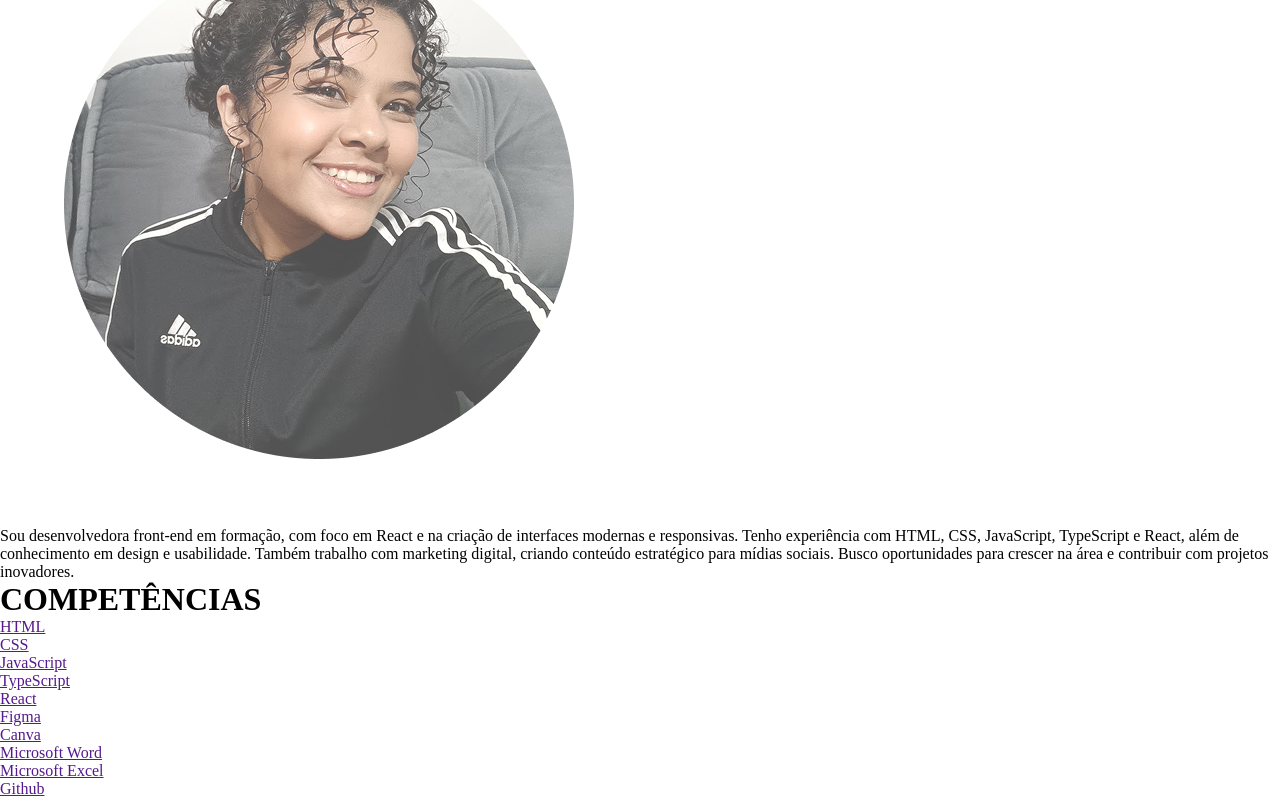
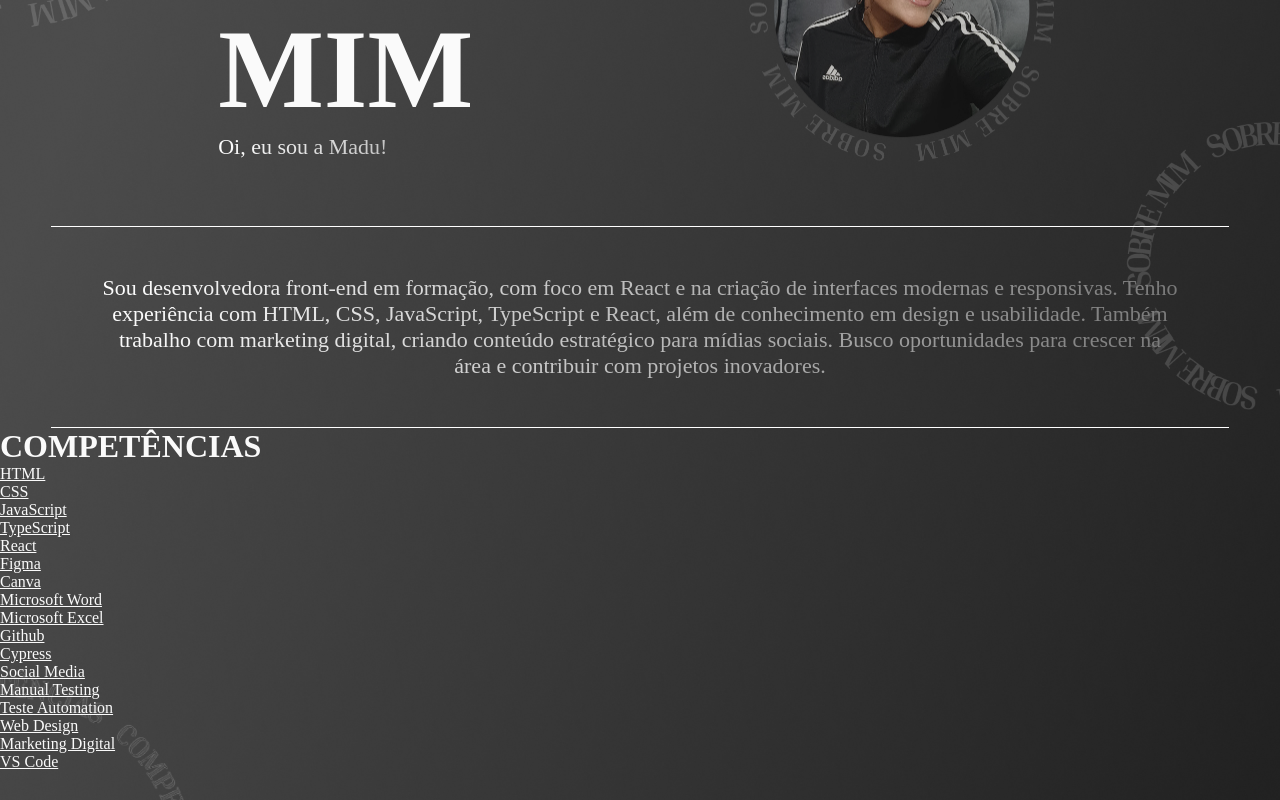
Before and after one commit to MaduReboucas/portifolio, a React (Vite) app: page /about-me in a window 1280 px wide. Shown: the part 280-1080 px from the top of the page. Built offline with nearby package versions, Linux system fonts and the light colour scheme; a web font is replaced by a local one.

Commit message:
Css Sobre mim

```diff
--- a/src/components/navbar/Navbar.css
+++ b/src/components/navbar/Navbar.css
@@ -18,6 +18,7 @@
 }
 .navbar-link h1 {
   font-size: 30px;
+  color: #fafafa;
 }
 
 .navbar-link {
--- a/src/routes/aboutme/AboutMe.css
+++ b/src/routes/aboutme/AboutMe.css
@@ -0,0 +1,55 @@
+.aboutme {
+  background-image: url("../../img/sobremim-backgorund.png");
+  background-repeat: no-repeat;
+  background-size: cover;
+  background-position: center;
+  padding-top: 1rem;
+  height: 100rem;
+}
+
+.normal-color {
+  color: #fafafa;
+}
+.degrade {
+  background: linear-gradient(to right, #ffffff, #787878);
+  -webkit-background-clip: text;
+  background-clip: text;
+  -webkit-text-fill-color: transparent;
+  color: transparent;
+  font-size: 22px;
+}
+
+/* main */
+
+.maintitle-container {
+  display: flex;
+  justify-content: center;
+  align-items: center;
+  padding: 2.5rem;
+}
+
+.maintitle {
+  padding-right: 9rem;
+}
+
+.maintitle h1 {
+  font-size: 7rem;
+}
+
+#me-img {
+  width: 20rem;
+  height: 20rem;
+  object-fit: contain;
+  margin-bottom: 1rem;
+}
+
+/* Descrição */
+
+.description {
+  text-align: center;
+  margin: auto;
+  padding: 3rem;
+  width: 92%;
+  border-top: 1px solid #ffffff;
+  border-bottom: 1px solid #ffffff;
+}
--- a/src/routes/aboutme/AboutMe.jsx
+++ b/src/routes/aboutme/AboutMe.jsx
@@ -10,17 +10,18 @@ const AboutMe = () => {
   return (
     <div className="aboutme">
       <Navbar />
+
       <div className="maintitle-container">
         <div className="maintitle">
-          <h1>
+          <h1 className="normal-color">
             SOBRE <br /> MIM
           </h1>
-          <p>Oi, eu sou a Madu!</p>
+          <p className="degrade">Oi, eu sou a Madu!</p>
         </div>
-        <img src={meImage} alt="foto-minha" />
+        <img src={meImage} alt="foto-minha" id="me-img" />
       </div>
       <div className="description">
-        <p>
+        <p className="degrade">
           Sou desenvolvedora front-end em formação, com foco em React e na
           criação de interfaces modernas e responsivas. Tenho experiência com
           HTML, CSS, JavaScript, TypeScript e React, além de conhecimento em
@@ -30,27 +31,57 @@ const AboutMe = () => {
         </p>
       </div>
       <div className="skils-containers">
-        <h1>COMPETÊNCIAS</h1>
+        <h1 className="normal-color">COMPETÊNCIAS</h1>
         <div className="skils">
           <div className="line-skils">
             <ul>
               <li>
-                <a href="">HTML</a>
+                <a
+                  className="normal-color"
+                  href="https://developer.mozilla.org/pt-BR/docs/Web/HTML"
+                >
+                  HTML
+                </a>
               </li>
               <li>
-                <a href="">CSS</a>
+                <a
+                  className="normal-color"
+                  href="https://developer.mozilla.org/pt-BR/docs/Web/CSS"
+                >
+                  CSS
+                </a>
               </li>
               <li>
-                <a href="">JavaScript</a>
+                <a
+                  className="normal-color"
+                  href="https://developer.mozilla.org/pt-BR/docs/Web/JavaScript"
+                >
+                  JavaScript
+                </a>
               </li>
               <li>
-                <a href="">TypeScript</a>
+                <a
+                  className="normal-color"
+                  href="https://developer.mozilla.org/en-US/docs/Glossary/TypeScript"
+                >
+                  TypeScript
+                </a>
               </li>
               <li>
-                <a href="">React</a>
+                <a
+                  className="normal-color"
+                  href="https://developer.mozilla.org/pt-BR/docs/Learn_web_development/Core/Frameworks_libraries/React_getting_started"
+                >
+                  React
+                </a>
               </li>
               <li>
-                <a href="">Figma</a>
+                <a
+                  className="normal-color"
+                  href="https://help.figma.com/hc/pt-br/articles/14563969806359-O-que-%C3%A9-o-Figma"
+                >
+                  Figma
+                </a>
               </li>
             </ul>
           </div>
@@ -58,19 +89,44 @@ const AboutMe = () => {
           <div className="line-skils">
             <ul>
               <li>
-                <a href="">Canva</a>
+                <a
+                  className="normal-color"
+                  href="https://www.canva.com/pt_br/about/"
+                >
+                  Canva
+                </a>
               </li>
               <li>
-                <a href="">Microsoft Word</a>
+                <a
+                  className="normal-color"
+                  href="https://support.microsoft.com/pt-br/word"
+                >
+                  Microsoft Word
+                </a>
               </li>
               <li>
-                <a href="">Microsoft Excel</a>
+                <a
+                  className="normal-color"
+                  href="https://support.microsoft.com/pt-br/office/o-que-%C3%A9-o-excel-94b00f50-5896-479c-b0c5-ff74603b35a3"
+                >
+                  Microsoft Excel
+                </a>
               </li>
               <li>
-                <a href="">Github</a>
+                <a
+                  className="normal-color"
+                  href="https://docs.github.com/pt/get-started/start-your-journey/about-github-and-git"
+                >
+                  Github
+                </a>
               </li>
               <li>
-                <a href="">Cypress</a>
+                <a
+                  className="normal-color"
+                  href="https://www.softdesign.com.br/blog/cypress_passo_a_passo_para_comecar_a_usar/"
+                >
+                  Cypress
+                </a>
               </li>
             </ul>
           </div>
@@ -78,16 +134,36 @@ const AboutMe = () => {
           <div className="line-skils">
             <ul>
               <li>
-                <a href="">Social Media</a>
+                <a
+                  className="normal-color"
+                  href="https://www.rdstation.com/blog/marketing/o-que-faz-um-social-media/"
+                >
+                  Social Media
+                </a>
               </li>
               <li>
-                <a href="">Manual Testing</a>
+                <a
+                  className="normal-color"
+                  href="https://www.zaptest.com/pt-br/testes-manuais-o-que-e-tipos-processos-abordagens-ferramentas-mais"
+                >
+                  Manual Testing
+                </a>
               </li>
               <li>
-                <a href="">Teste Automation</a>
+                <a
+                  className="normal-color"
+                  href="https://www.servicenow.com/br/platform/workflow-data-fabric/what-is-test-automation.html"
+                >
+                  Teste Automation
+                </a>
               </li>
               <li>
-                <a href="">Web Design</a>
+                <a
+                  className="normal-color"
+                  href="https://pm3.com.br/blog/web-design/"
+                >
+                  Web Design
+                </a>
               </li>
             </ul>
           </div>
@@ -95,10 +171,20 @@ const AboutMe = () => {
           <div className="line-skils">
             <ul>
               <li>
-                <a href="">Marketing Digital</a>
+                <a
+                  className="normal-color"
+                  href="https://www.rdstation.com/blog/marketing/marketing-digital/"
+                >
+                  Marketing Digital
+                </a>
               </li>
               <li>
-                <a href="">VS Code</a>
+                <a
+                  className="normal-color"
+                  href="https://learn.microsoft.com/pt-br/shows/visual-studio-code/"
+                >
+                  VS Code
+                </a>
               </li>
             </ul>
           </div>
```
